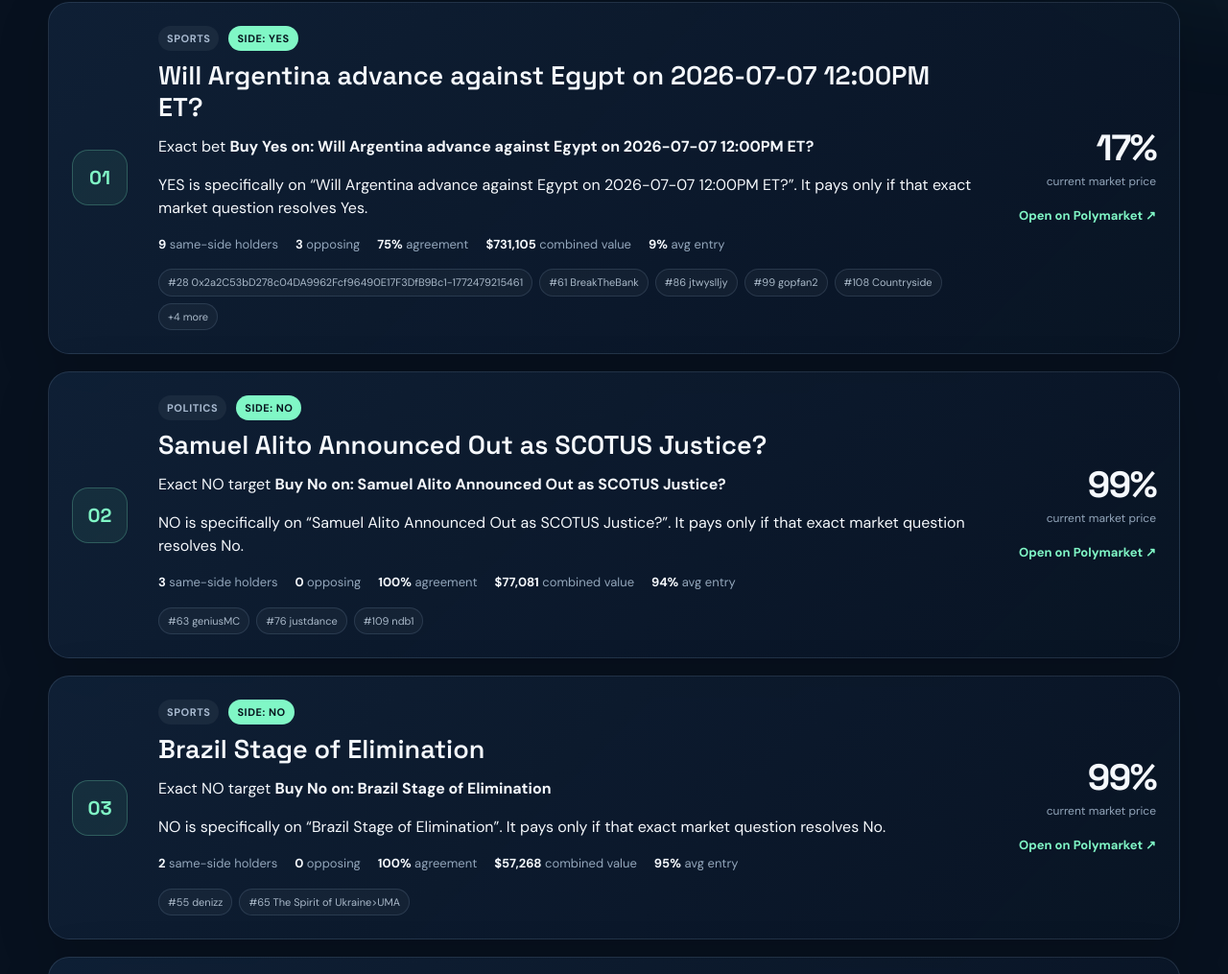
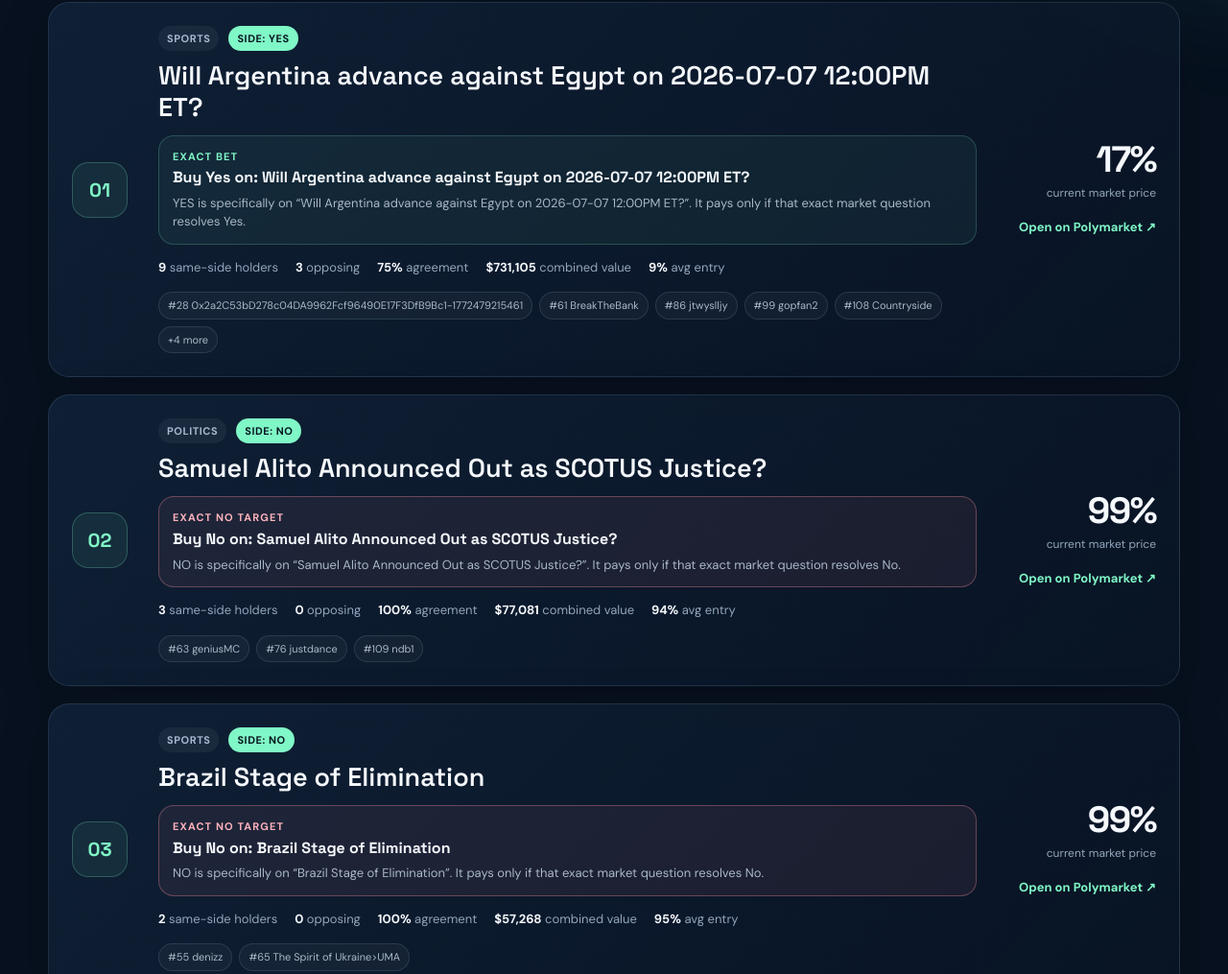
Before and after one commit to riyaanpal/PolymarketRecommendations, a website: page polymarket-signal-50-fixed/index.html in a window 1280 px wide. Shown: the part 1246-2261 px from the top of the page at 96% size. Drawn offline with Linux system fonts and the light colour scheme.

Commit message:
Add decision box styles to styles.css
Added styles for decision boxes including layout, colors, and typography.

```diff
--- a/polymarket-signal-50-fixed/styles.css
+++ b/polymarket-signal-50-fixed/styles.css
@@ -185,6 +185,37 @@ h1 span {
 .category { color: #a8bad0; background: rgba(255,255,255,0.055); }
 .side-pill { color: #07151e; background: var(--accent); }
 .market-title { margin: 10px 0 12px; font: 600 clamp(19px, 2.4vw, 27px)/1.22 "Space Grotesk", sans-serif; }
+.decision-box {
+  margin: 0 0 14px;
+  padding: 13px 14px;
+  border: 1px solid rgba(128, 247, 198, 0.2);
+  border-radius: 16px;
+  background: rgba(128, 247, 198, 0.055);
+}
+.decision-box span {
+  display: block;
+  color: var(--accent);
+  font-size: 11px;
+  font-weight: 800;
+  letter-spacing: 0.1em;
+  text-transform: uppercase;
+}
+.decision-box strong {
+  display: block;
+  margin-top: 4px;
+  color: var(--text);
+  font: 700 16px/1.3 "Space Grotesk", sans-serif;
+}
+.decision-box p {
+  margin: 6px 0 0;
+  color: #a9b8c8;
+  font-size: 13px;
+}
+.decision-box-no {
+  border-color: rgba(255, 143, 158, 0.34);
+  background: rgba(255, 143, 158, 0.07);
+}
+.decision-box-no span { color: #ffb3bd; }
 .market-metrics { display: flex; gap: 18px; flex-wrap: wrap; color: var(--muted); font-size: 13px; }
 .market-metrics strong { color: var(--text); }
 .supporters { display: flex; gap: 7px; align-items: center; margin-top: 16px; flex-wrap: wrap; }
```
